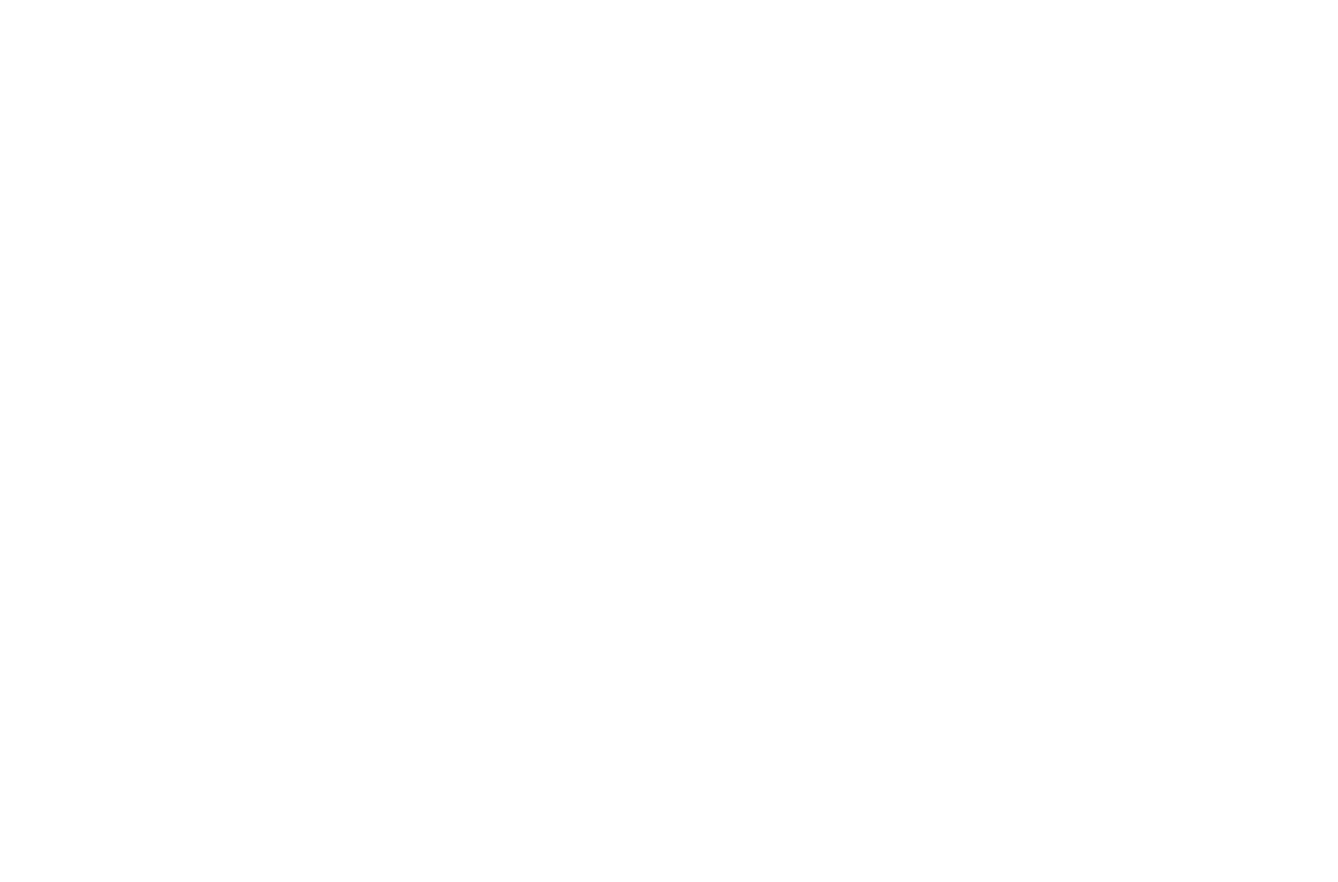
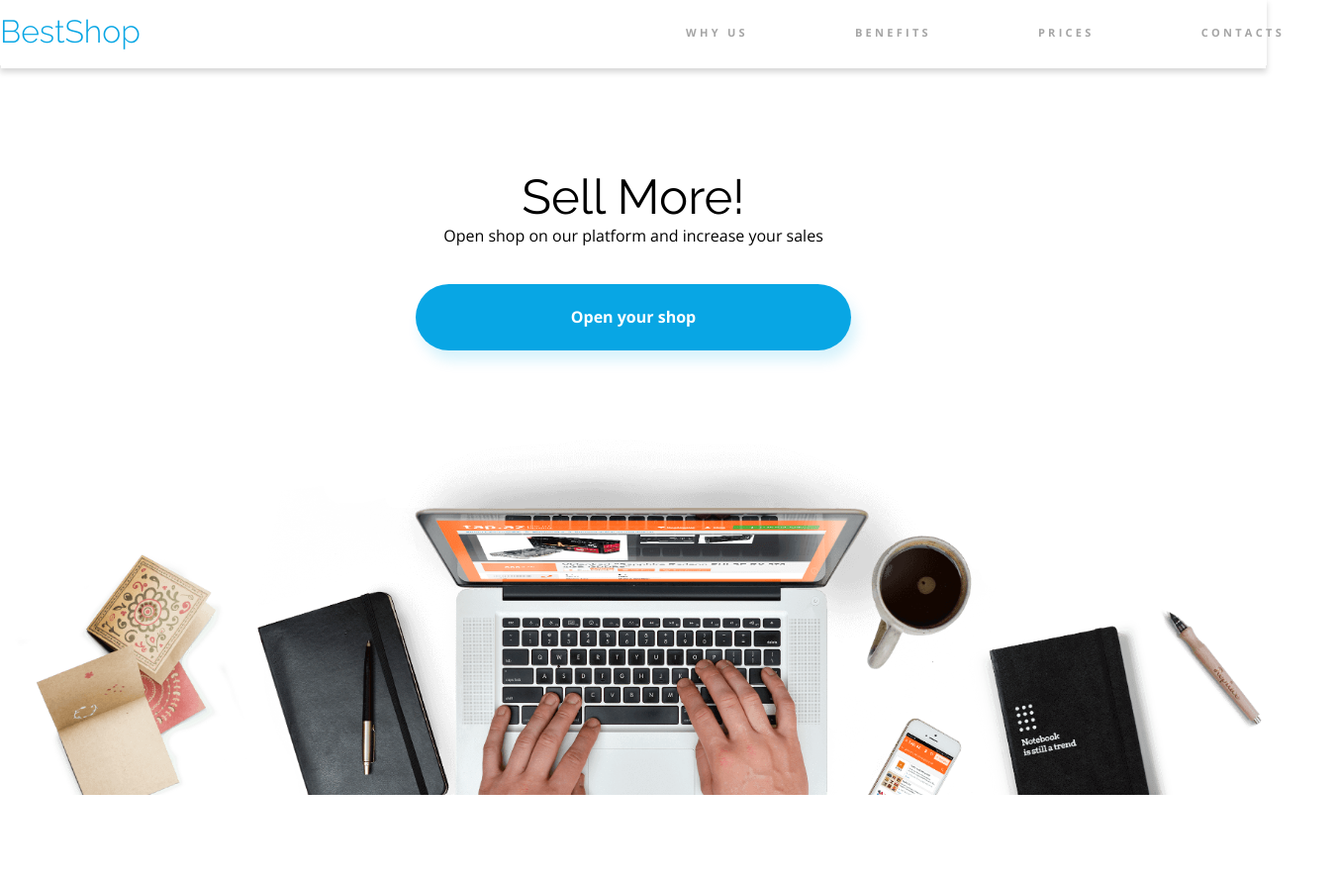
Before and after one commit to MarcinKasprzyk/BestShop, a plain HTML site: page index.html in a window 1280 px wide. Shown: the whole page at 99% size, 1352 px wide, since content can reach past the window. Before the commit the page ends 800 px from the top, so only its background shows below. Drawn offline with nearby package versions, Linux system fonts and the light colour scheme.

Commit message:
Add navbar and banner

```diff
--- a/CSS/style.css
+++ b/CSS/style.css
@@ -0,0 +1,117 @@
+* {
+    box-sizing: border-box;
+}
+
+
+.container {
+    margin: 0 auto;
+    width: 1352px;
+}
+
+:root {
+    --color-primary: #08A6E4;
+    --color-primary-shadow: rgba(7, 172, 230, .16);
+    --color-redish: #FB3B64;
+    --color-green: #55DFB4;
+    --color-black: #000000;
+    --color-grey: #A5A5A5;
+    --color-light-grey: #F7F7F7;
+    --color-white: #FFFFFF;
+}
+
+.header {
+    height: 70px;
+    background: #FFFFFF 0% 0% no-repeat padding-box;
+    box-shadow: 0px 3px 6px #00000029;
+    border-bottom: 4px solid transparent;
+    position: sticky;
+    top: 0;
+}
+
+.menu {
+    display: flex;
+    justify-content: space-between;
+    align-items: center;
+}
+
+.logo {
+    text-align: center;
+    font: normal normal 300 32px/37px Raleway;
+    text-decoration: none;
+    font-size: 32px;
+    line-height: 2em;
+    color: var(--color-primary);
+}
+
+
+.navigation ul {
+    display: flex;
+    justify-content: center;
+    text-align: center;
+
+
+}
+
+.navigation a {
+    text-align: center;
+    text-decoration: none;
+    font: normal normal bold 11px/15px Open Sans;
+    letter-spacing: 3.28px;
+    color: var(--color-grey);
+    padding: 9px;
+    margin: 45px
+}
+
+.navigation a:hover {
+    border-bottom: 4px solid #08A6E4;
+    padding-bottom: 26px;
+    color: #000000;
+}
+
+/* Part 2 - Banner content */
+
+.banner {
+    display: flex;
+    justify-content: center;
+    align-items: center;
+}
+
+.banner-content {
+    flex-direction: column;
+}
+
+.page-title {
+    text-align: center;
+    font: normal normal normal 49px/57px Raleway;
+    letter-spacing: 0px;
+    color: #000000;
+    margin-top: 100px;
+}
+
+.page-subtitle {
+    text-align: center;
+    font: normal normal normal 16px/22px Open Sans;
+    letter-spacing: 0px;
+    color: #000000;
+    margin-bottom: 60px;
+}
+
+.page-btn {
+    text-align: center;
+    text-decoration: none;
+    font: normal normal bold 16px Open Sans;
+    color: #FFFFFF;
+    background: #08A6E4;
+    box-shadow: 5px 10px 14px #07ACE629;
+    border-radius: 40px;
+    padding: 22px 157px 23px 157px;
+}
+
+.banner-test {
+    display: flex;
+    justify-content: center;
+    align-items: center;
+    background: transparent url("/BestShop/assets/Background.png") no-repeat center;
+    height: 70vh;
+    background-size: contain;
+}
--- a/index.html
+++ b/index.html
@@ -2,9 +2,50 @@
 <html lang="en">
 <head>
     <meta charset="UTF-8">
-    <title>Title</title>
+    <meta content="width=device-width, initial-scale=1.0" name="viewport">
+    <meta content="ie=edge" http-equiv="X-UA-Compatible">
+    <title>BestShop</title>
+    <link href="CSS/reset.css" rel="stylesheet">
+    <link href="CSS/style.css" rel="stylesheet">
+    <link rel="preconnect" href="https://fonts.gstatic.com">
+    <link href="https://fonts.googleapis.com/css2?family=Raleway:wght@300;400;700;800;900&display=swap" rel="stylesheet">
+    <link rel="preconnect" href="https://fonts.gstatic.com">
+    <link href="https://fonts.googleapis.com/css2?family=Open+Sans:wght@300;400;700&display=swap" rel="stylesheet">
 </head>
-<body>
+
+<body class="body">
+<!-- Part 1 - menu i logo -->
+    <header class="header">
+        <div class="menu container">
+            <div class="main-logo">
+                <a class="logo" href="#">BestShop</a>
+            </div>
+
+            <nav class="navigation">
+                <ul>
+                    <li><a class="menu-list" href="#">WHY US</a></li>
+                    <li><a class="menu-list" href="#">BENEFITS</a></li>
+                    <li><a class="menu-list" href="#">PRICES</a></li>
+                    <li><a class="menu-list" href="#">CONTACTS</a></li>
+                </ul>
+            </nav>
+        </div>
+    </header>
+<!-- Part 2 - banner z h1 -->
+    <section class="banner">
+        <div class="banner-content">
+            <h1 class="page-title">Sell More!</h1>
+            <p class="page-subtitle">Open shop on our platform and increase your sales</p>
+            <a class="page-btn" href="#">Open your shop</a>
+        </div>
+    </section>
+    <div class="banner-test"></div>
+<!-- Part 3 - sekcja z liczbami -->
+    <section class="numbers">
+
+
+
+    </section>
+
 
 </body>
-</html>
```
